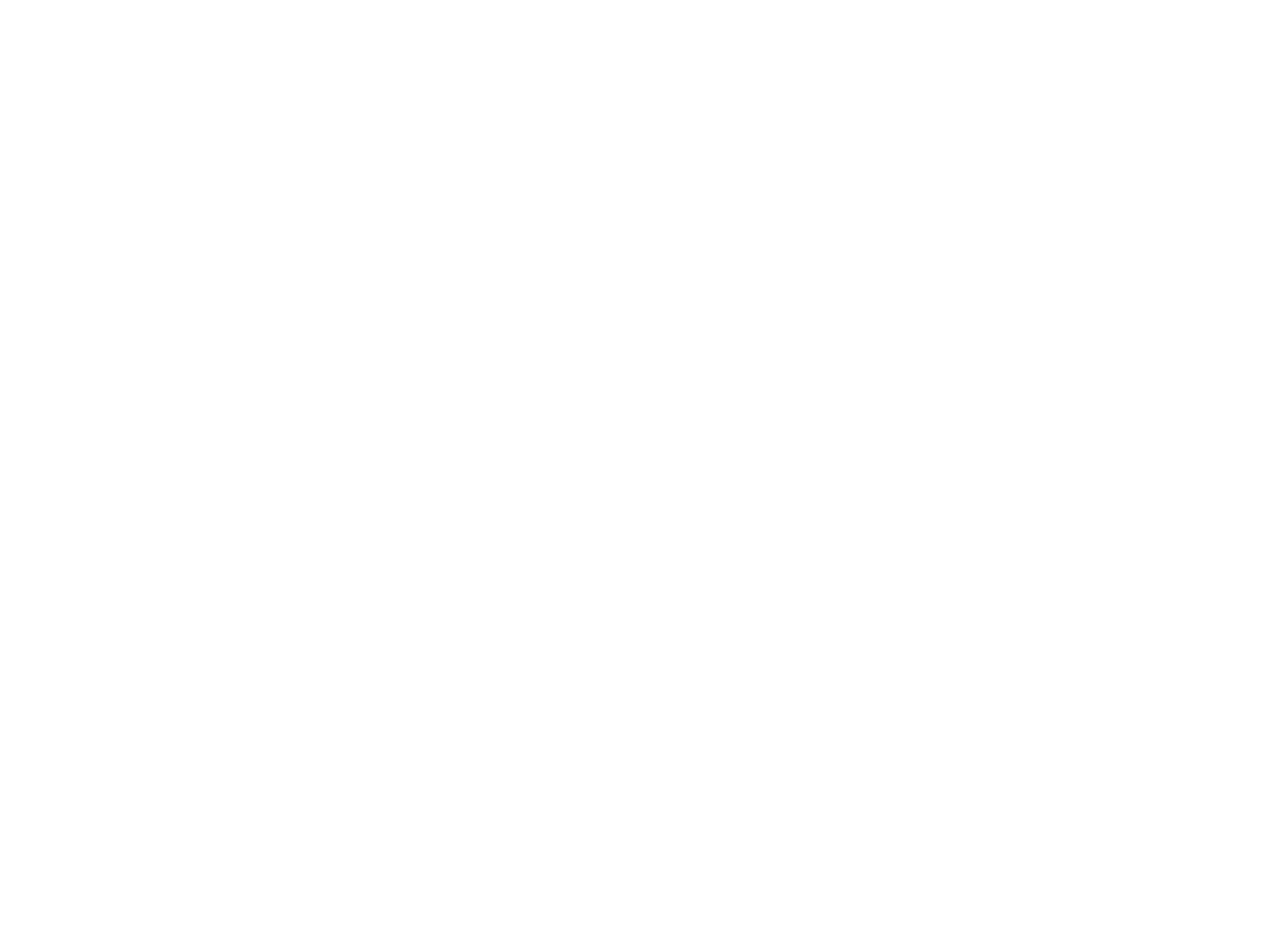
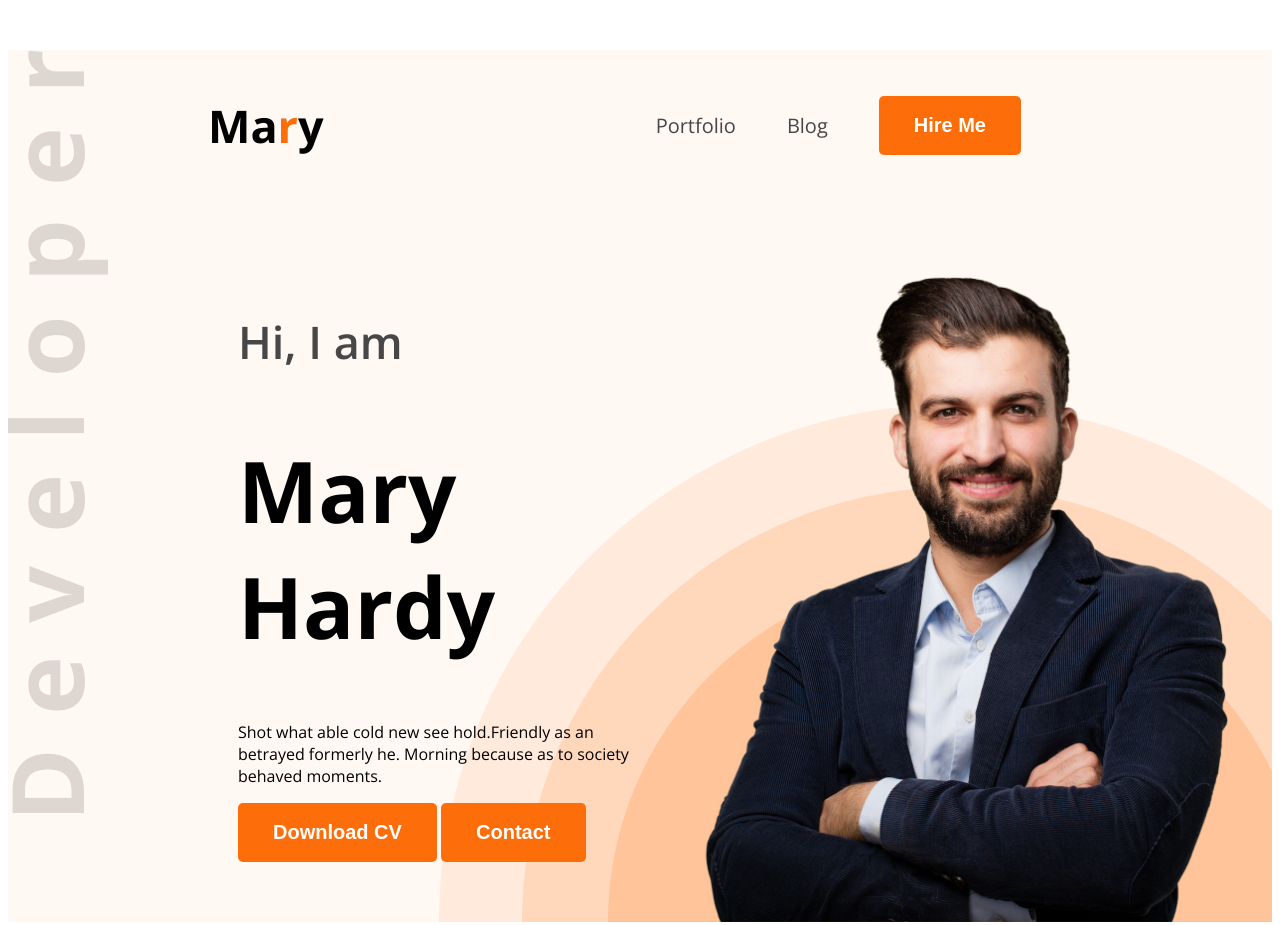
Before and after one commit to Tabassum290/web-dev-portfolio, a plain HTML site: page index.html in a window 1280 px wide. Shown: the top 925 px of the page. Before the commit the page ends 800 px from the top, so only its background shows below. Drawn offline with nearby package versions, Linux system fonts and the light colour scheme.

Commit message:
Portfolio Updated

```diff
--- a/index.html
+++ b/index.html
@@ -3,14 +3,55 @@
 <head>
     <meta charset="UTF-8">
     <meta name="viewport" content="width=device-width, initial-scale=1.0">
+    <link rel="preconnect" href="https://fonts.googleapis.com">
+<link rel="preconnect" href="https://fonts.gstatic.com" crossorigin>
+<link href="https://fonts.googleapis.com/css2?family=Open+Sans:ital,wght@0,300..800;1,300..800&display=swap" rel="stylesheet">
+    <link rel="stylesheet" href="style.css">
     <title>Web Developer Portfolio</title>
 </head>
-<body>
-    <header>
-
+<body class="open-sans-normal">
+    <header class="header secondary-bg">
+     <nav >
+        <h3 class="nav-title">Ma<span class="text-primary">r</span>y</h3>
+        <ul>
+           <li><a class="dark-2" href="">Portfolio</a></li>
+           <li><a class="dark-2" href="">Blog</a></li>
+           <li><a href=""><button class="btn">Hire Me</button></a></li>
+        </ul>
+     </nav>
+     <div class="banner">
+        <div class="banner-content">
+          <h4 class="banner-subtitle">Hi, I am</h4>
+          <h1 class="banner-title">Mary Hardy</h1>
+          <p class="banner-description">Shot what able cold new see hold.Friendly as an betrayed formerly he. Morning because as to society behaved moments.</p>
+          <button class="btn">Download CV</button>
+          <button class="btn">Contact</button>
+        </div>
+        <img class="banner-pic" src="images/hardy.png" alt="">
+     </div>
     </header>
   <main>
+<section class="about secondary-bg">
+    <h3 class="section-title">About Me </h3>
+    <p class="section-description">
+        I, m a designer & developer with a passion for web design. I enjoy developing simple, clean and slick websites that provide real value to the end user. Thousands of clients have procured exceptional resulfs while working with me. Delivering work within time and budget which meets clients requirements in our mata.
+    </p>
+    <div class="about-items">
+     <div class="about-item">
+     <p class="item-title">Name</p>
+       <p class=item-description>Mary Hardy</p></div>
+        <div class="about-item">
+            <p class="item-title">Email</p>
+         <p class=item-description>abc@gmail.com</p></div>
+        <div class="about-item">
+            <p class="item-title">Date of Birth</p>
+        <p class=item-description>Dec 16,1990</p></div>
+        <div class="about-item">
+            <p class="item-title">From</p>
+        <p class=item-description>Dhaka</p><div>
 
+    </div>
+</section>
   </main>
 
   <footer>
--- a/style.css
+++ b/style.css
@@ -0,0 +1,124 @@
+
+
+.open-sans-normal {
+  font-family: "Open Sans", sans-serif;
+  font-optical-sizing: auto;
+
+  font-style: normal;
+  font-variation-settings:
+    "wdth" 100;
+}
+
+.text-primary{
+    color: #FD6E0A;
+}
+
+nav{
+    display: flex;
+    align-items: center;
+    justify-content: space-between;
+    margin: 50px 200px;
+}
+
+.nav-title{
+    font-weight: bolder;
+    font-size:45px;
+}
+
+nav ul{
+    display: flex;
+    align-items: center;
+}
+nav ul li{
+    list-style: none;
+    margin-right: 51px;
+}
+
+nav li a{
+    text-decoration: none;
+    font-size: 20px;
+
+}
+
+.dark-2{
+    color:#474747 ;
+}
+
+.btn{
+    color: white;
+    font-size: 20px;
+    font-weight: bold;
+    background-color: #FD6E0A;
+    padding: 18px 35px;
+    border-radius: 5px;
+    border: none;
+}
+
+.section-title{
+    font-size: 35px;
+    font-weight: bold;
+    color: #181818;
+}
+
+.section-description{
+    font-size: 18px;
+    color: #757575;
+}
+
+.secondary-bg{
+background-color: #FFF8F3;
+}
+
+main{
+    max-width: 1140px;
+    margin: 0 auto;
+}
+/* banner styles */
+.banner{
+    display: flex;
+    justify-content:space-between ;
+    margin: 0 35px 0 230px;
+}
+
+.banner-content{
+    max-width: 580px;
+}
+.banner-subtitle{
+    color: #474747;
+    font-size: 45px;
+    font-weight: 600;
+}
+
+.banner-title{
+    font-weight: bold;
+    font-size: 85px;
+}
+
+.banner-pic{
+    width: 580px;
+
+}
+
+.header{
+    background-image: url(./images/developer.png),url(./images/header_bg.png);
+    background-repeat: no-repeat;
+    background-position: top left, bottom right;
+}
+
+.about{
+    border-radius: 10px;
+    padding: 130px 150px;
+   text-align: center;
+   margin-top: 140px;
+}
+
+.item-description{
+    font-weight: 600;
+
+}
+
+.about-items{
+    display: flex;
+    justify-content: space-around;
+
+}
```
